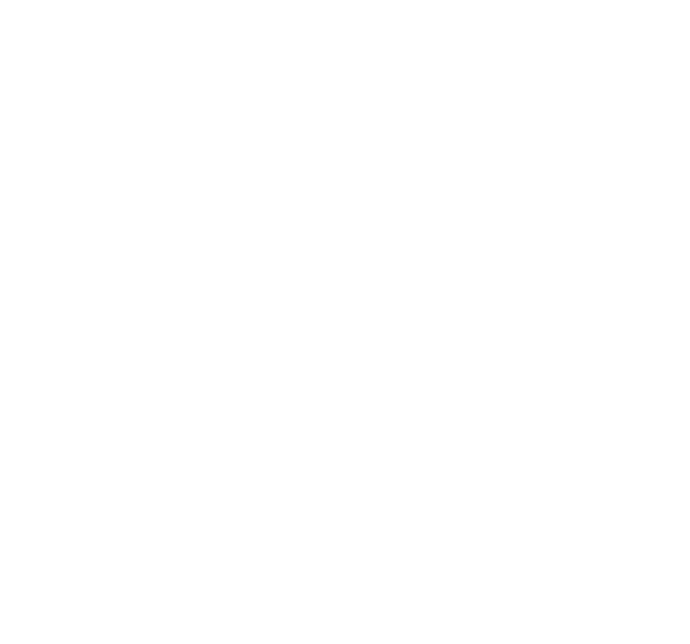
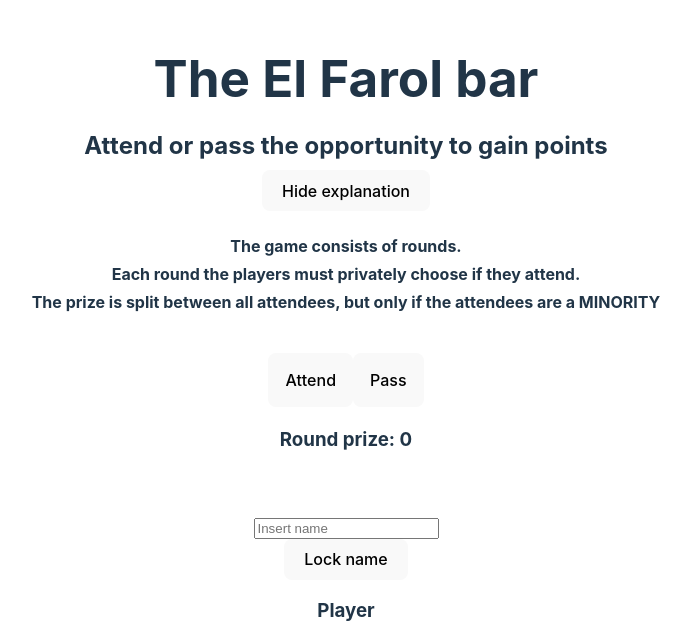
Before and after one commit to Mrivu/TournamentTool, a React (Vite) app: page /elFarol in a window 1280 px wide. Shown: the part 156-800 px from the top of the page, without its empty margins (294-984 px from the left). Built offline with nearby package versions, Linux system fonts and the light colour scheme; no server answers.

Commit message:
Add el farol bar game

```diff
--- a/src/App.tsx
+++ b/src/App.tsx
@@ -5,6 +5,7 @@ import Lobby from './components/Lobby';
 import AverageGame from './components/AverageGame';
 import GMPage from './components/GMPage';
 import BoxGame from './components/BoxGame';
+import ElFarol from './components/ElFarol';
 
 function App() {
   // Global stuff
@@ -35,6 +36,10 @@ function App() {
             <BoxGame player={player}>
             </BoxGame>
           </Route>
+          <Route exact path="/elFarol">
+            <ElFarol player={player}>
+            </ElFarol>
+          </Route>
         </Switch>
       </div>
     </Router>
--- /dev/null
+++ b/src/components/ElFarol.css
@@ -0,0 +1,70 @@
+#root {
+    max-width: 1280px;
+    margin: 0 auto;
+    padding: 2rem;
+    text-align: center;
+  }
+
+  .logo {
+    height: 6em;
+    padding: 1.5em;
+    will-change: filter;
+    transition: filter 300ms;
+  }
+  .logo:hover {
+    filter: drop-shadow(0 0 2em #646cffaa);
+  }
+  .logo.react:hover {
+    filter: drop-shadow(0 0 2em #61dafbaa);
+  }
+
+  @keyframes logo-spin {
+    from {
+      transform: rotate(0deg);
+    }
+    to {
+      transform: rotate(360deg);
+    }
+  }
+
+  @media (prefers-reduced-motion: no-preference) {
+    a:nth-of-type(2) .logo {
+      animation: logo-spin infinite 20s linear;
+    }
+  }
+
+  .card {
+    padding: 2em;
+  }
+
+  .submit-button {
+    padding: 1em;
+    margin-top: 1em; /* Adjust the value as needed */
+  }
+
+  .role-text {
+    /* Set to the bottom of the screen */
+    position: fixed;
+    bottom: 0;
+    left: 0;
+    right: 0;
+  }
+
+  .explanation {
+    line-height: 0.4; /* Adjust the value as needed */
+    margin-top: 2em;
+  }
+  .resultSubmit {
+    margin-top: 2em;
+  }
+
+  .nameEdit {
+    position: fixed;
+    bottom: 4em; /* Adjust the value as needed */
+    left: 0;
+    right: 0;
+  }
+
+  .token-count {
+    margin-top: 0.1em;
+  }
--- /dev/null
+++ b/src/components/ElFarol.tsx
@@ -0,0 +1,169 @@
+import React from "react";
+import './ElFarol.css';
+import { io } from 'socket.io-client';
+import { useState, useEffect } from 'react';
+
+interface ElFarolProps {
+  player: boolean;
+}
+
+const ElFarol = ({ player}: ElFarolProps) => {
+    const [decided, setDecision] = React.useState(false);
+    const [showExplanation, setShow] = React.useState(true);
+    const [playerName, setName] = React.useState('');
+    const [nameLocked, setLock] = React.useState(false);
+    const [eliminated, setElimination] = React.useState(false);
+    const [prize, setPrize] = React.useState(0);
+
+    let round = 1;
+
+    useEffect(() => {
+      console.log('Fetching data...');
+      const fetchData = async () => {
+          try {
+              const response = await fetch(`http://localhost:4000/getPrize?round=${round}`);
+              const result = await response.json();
+              setPrize(result.prize);
+          } catch (error) {
+              console.error('Error fetching data:', error);
+          }
+      };
+
+      // Call the function once immediately
+      fetchData();
+
+      // Then set it to be called every 5 seconds (5000 milliseconds)
+      const intervalId = setInterval(fetchData, 3000);
+
+      // Clear interval on component unmount
+      return () => clearInterval(intervalId);
+    }, []);
+
+    const socket = io('http://localhost:3000');
+    socket.on('connect', () => {
+      console.log('Connected to server');
+      socket.emit('test', "Hello");
+      // End the connection
+      //socket.emit("endConnection");
+    });
+    socket.on("StartNewRound", () => {
+      setDecision(false);
+      round += 1;
+      console.log("New round started");
+    });
+    socket.on("remove", () => {
+      setElimination(true)
+      socket.emit("endConnection");
+    });
+
+    return (
+        <>
+        { !eliminated && <div>
+        <div>
+            {decided == false && <div>
+                <h1> The El Farol bar </h1>
+                <div className="box-game-body">
+                    <div className="explanation">
+                      <h2> Attend or pass the opportunity to gain points </h2>
+                    </div>
+                    <button className="explanation-button" onClick={() => setShow(!showExplanation)}>
+                      {showExplanation ? "Hide explanation" : "Show explanation"}
+                    </button>
+                  {showExplanation && <div className="explanation-dropdown">
+                    <div className="explanation">
+                      <h4> The game consists of rounds. </h4>
+                      <h4> Each round the players must privately choose if they attend. </h4>
+                      <h4> The prize is split between all attendees, but only if the attendees are a MINORITY </h4>
+                    </div>
+                  </div>}
+                  <div className="resultSubmit">
+                    <button className="submit-button" onClick={() => {
+                      if (!nameLocked) {
+                        alert("Please lock your name first");
+                        return;
+                      }
+                      setDecision(true);
+                      fetch('http://localhost:4000/sendElFarolChoice', {
+                        method: 'POST',
+                        headers: {
+                          'Content-Type': 'application/json'
+                        },
+                        body: JSON.stringify({ name: playerName, choice: true})
+                      })
+                      .then(response => response.json())
+                      }}>
+                      Attend
+                    </button>
+                    <button className="submit-button" onClick={() => {
+                      if (!nameLocked) {
+                        alert("Please lock your name first");
+                        return;
+                      }
+                      setDecision(true);
+                      fetch('http://localhost:4000/sendElFarolChoice', {
+                        method: 'POST',
+                        headers: {
+                          'Content-Type': 'application/json'
+                        },
+                        body: JSON.stringify({ name: playerName, choice: false})
+                      })
+                      .then(response => response.json())
+                      }}>
+                      Pass
+                    </button>
+                    <div className="token-count">
+                      <h3> Round prize: {prize} </h3>
+                    </div>
+                  </div>
+                </div>
+            </div>
+            }
+            {decided == true &&
+                <div>
+                    <h2> Choice submitted</h2>
+                    <h3> Please wait for the results </h3>
+                </div>
+            }
+        </div>
+        <div className="nameEdit">
+          <div className="input-field">
+            <input value={playerName}
+              placeholder="Insert name"
+              type="text"
+              onChange={(e) => {
+                if (!nameLocked) {
+                  setName(e.target.value);
+                }
+              }}
+            />
+          </div>
+          {!nameLocked && <button className="lock-name" onClick={() => {
+              if (playerName == '') {
+                alert("Please enter a name");
+                return;
+              }
+              setLock(true)
+              fetch('http://localhost:4000/participate', {
+                method: 'POST',
+                headers: {
+                  'Content-Type': 'application/json'
+                },
+                body: JSON.stringify({ name: playerName, socketID: socket.id})
+              })
+            }}>
+            Lock name
+          </button>}
+        </div>
+        <div className="role-text">
+            {player == true && <h3> Player </h3>}
+            {player == false && <h3> Game master </h3>}
+        </div>
+        </div>}
+        { eliminated && <div>
+          <h1> You have been removed from the game </h1>
+          </div>}
+        </>
+    );
+};
+
+export default ElFarol;
--- a/src/components/GMPage.tsx
+++ b/src/components/GMPage.tsx
@@ -103,6 +103,9 @@ const GMPage = ({player}: GMPageProps) => {
           }
           else if (gamemode == 'Box game') {
             fetchUrl = 'getBoxGameResults';
+          }
+          else if (gamemode == 'El farol') {
+            fetchUrl = 'getElFarolResults';
           }
 
           fetch('http://localhost:4000/' + fetchUrl, {
--- a/src/components/Lobby.tsx
+++ b/src/components/Lobby.tsx
@@ -50,6 +50,11 @@ const Lobby = ({ changeRole }: LobbyProps) => {
                 changeRole(true);
                 history.push('/boxGame');
               }
+              else if (gamemode == 'El farol')
+              {
+                changeRole(true);
+                history.push('/elFarol');
+              }
             }
             else
             {
```
Also changed, not shown: 1 other file (tests, documents, lock files or other folders).
